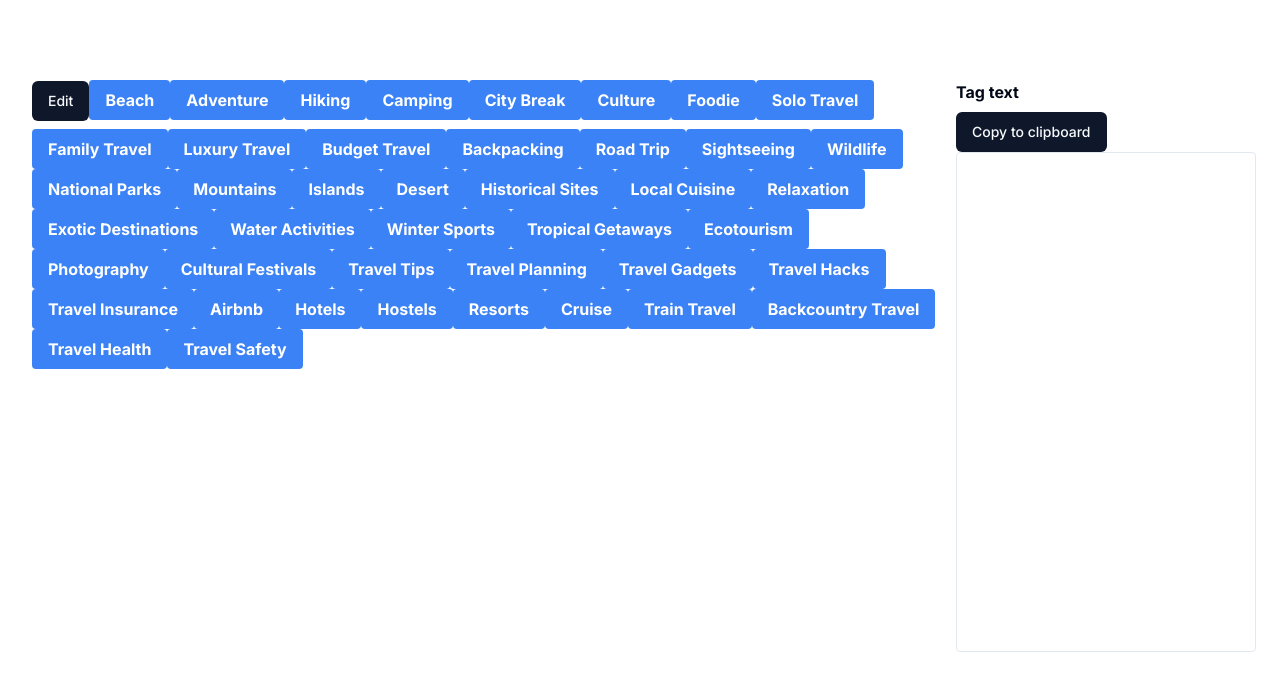
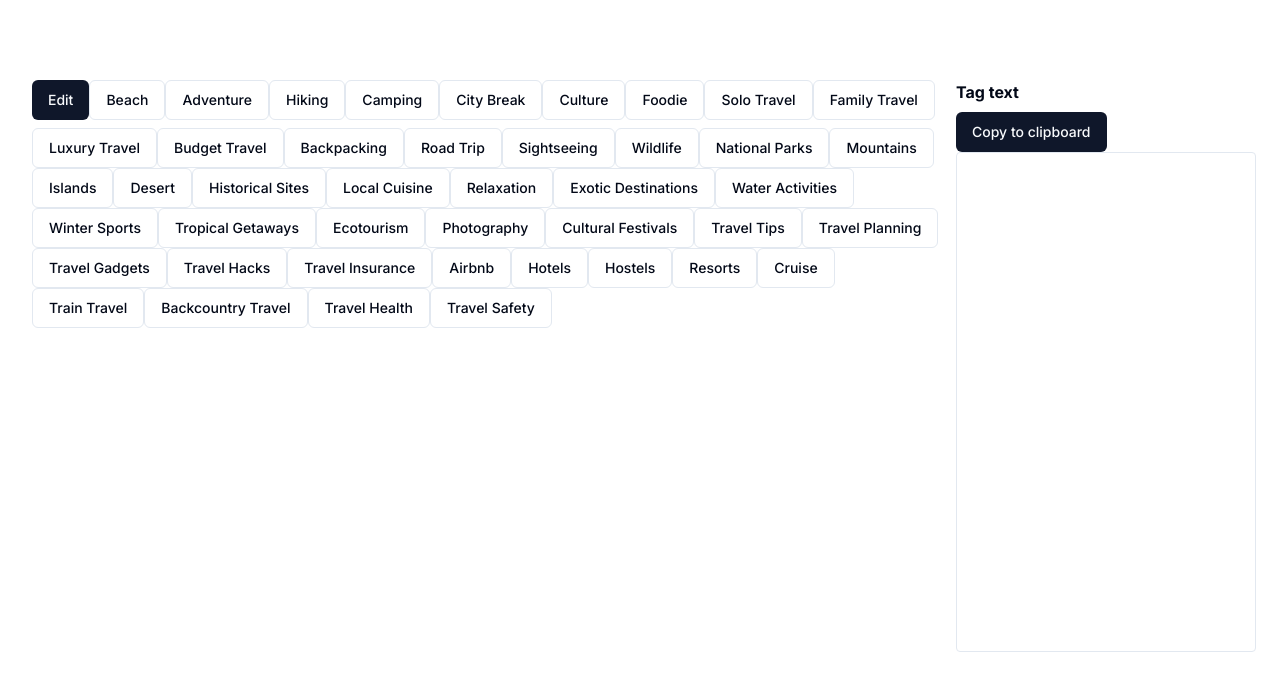
Before and after one commit to quangnvo/alata, a Next.js app: page / in a window 1280 px wide. Shown: the top 690 px of the page. Built offline with nearby package versions, Linux system fonts and the light colour scheme.

Commit message:
change the UI of the button tags

```diff
--- a/components/TagBoard.tsx
+++ b/components/TagBoard.tsx
@@ -103,7 +103,14 @@
 	const renderTags = () => {
 		return tags.map((tag) => (
 			<div key={tag} className="inline-block">
-				{/* {editMode && (
+
+				<Button
+					variant={`${textValue.split(',').map((t) => t.trim()).includes(tag) ? 'default' : 'outline'}`}
+					onClick={() => handleTagClick(tag)}
+				>
+					{tag}
+				</Button>
+				{editMode && (
 					<button
 						className="bg-red-500 hover:bg-red-600 text-white font-bold py-1 px-2 rounded-full text-sm ml-1"
 						onClick={() => handleTagDelete(tag)}
@@ -111,29 +118,7 @@
 						X
 					</button>
 				)}
-				<button
-					className={`${textValue.split(',').map((t) => t.trim()).includes(tag) ? 'font-bold bg-black' : ''
-						} bg-blue-500 hover:bg-blue-600 text-white py-2 px-4 rounded inline-block`}
-					onClick={() => handleTagClick(tag)}
-				>
-					{tag}
-				</button> */}
 
-				<button
-					className={`relative ${textValue.split(',').map((t) => t.trim()).includes(tag) ? 'font-bold bg-black' : ''
-						} bg-blue-500 hover:bg-blue-600 text-white font-bold py-2 px-4 rounded inline-block`}
-					onClick={() => handleTagClick(tag)}
-				>
-					{tag}
-					{editMode && (
-						<button
-							className="absolute top-0 right-0 bg-red-500 hover:bg-red-600 text-white font-bold py-1 px-2 rounded-full text-sm"
-							onClick={() => handleTagDelete(tag)}
-						>
-							X
-						</button>
-					)}
-				</button>
 			</div>
 		));
 	};
```
